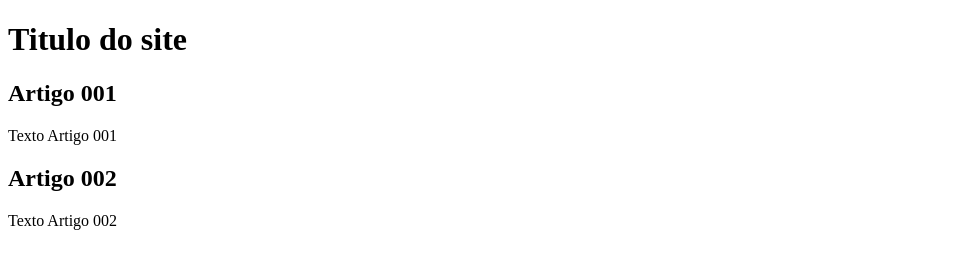
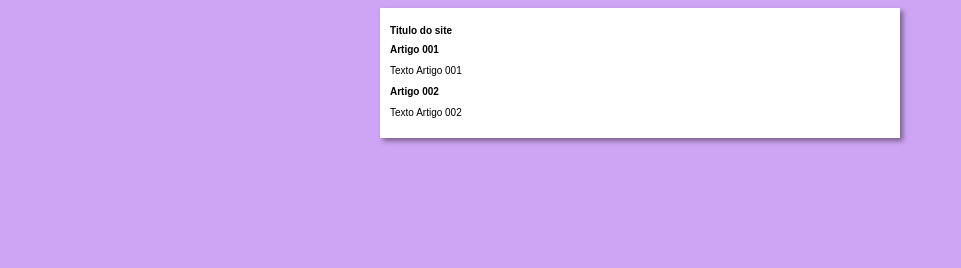
Before and after one commit to Lucasanalista/projeto-site, a plain HTML site: page index.html in a window 1280 px wide. Shown: the whole page, without its empty margins (0-961 px from the left). Drawn offline with Linux system fonts and the light colour scheme.

Commit message:
iniciei o design

```diff
--- /dev/null
+++ b/estilos/style.css
@@ -0,0 +1,16 @@
+* {
+    font-family: Arial, Helvetica, sans-serif;
+    font-size: 10px;
+}
+
+body {
+    background-color: rgb(206, 165, 245);
+}
+
+main {
+    background-color: white;
+    width: 500px;
+    margin: auto;
+    padding: 10px;
+    box-shadow: 3px 3px 5px rgba(0, 0, 0, 0.425);
+}
--- a/index.html
+++ b/index.html
@@ -4,6 +4,7 @@
     <meta charset="UTF-8">
     <meta name="viewport" content="width=device-width, initial-scale=1.0">
     <title>Titulo do site</title>
+    <link rel="stylesheet" href="estilos/style.css">
 </head>
 <body>
     <main>
```
